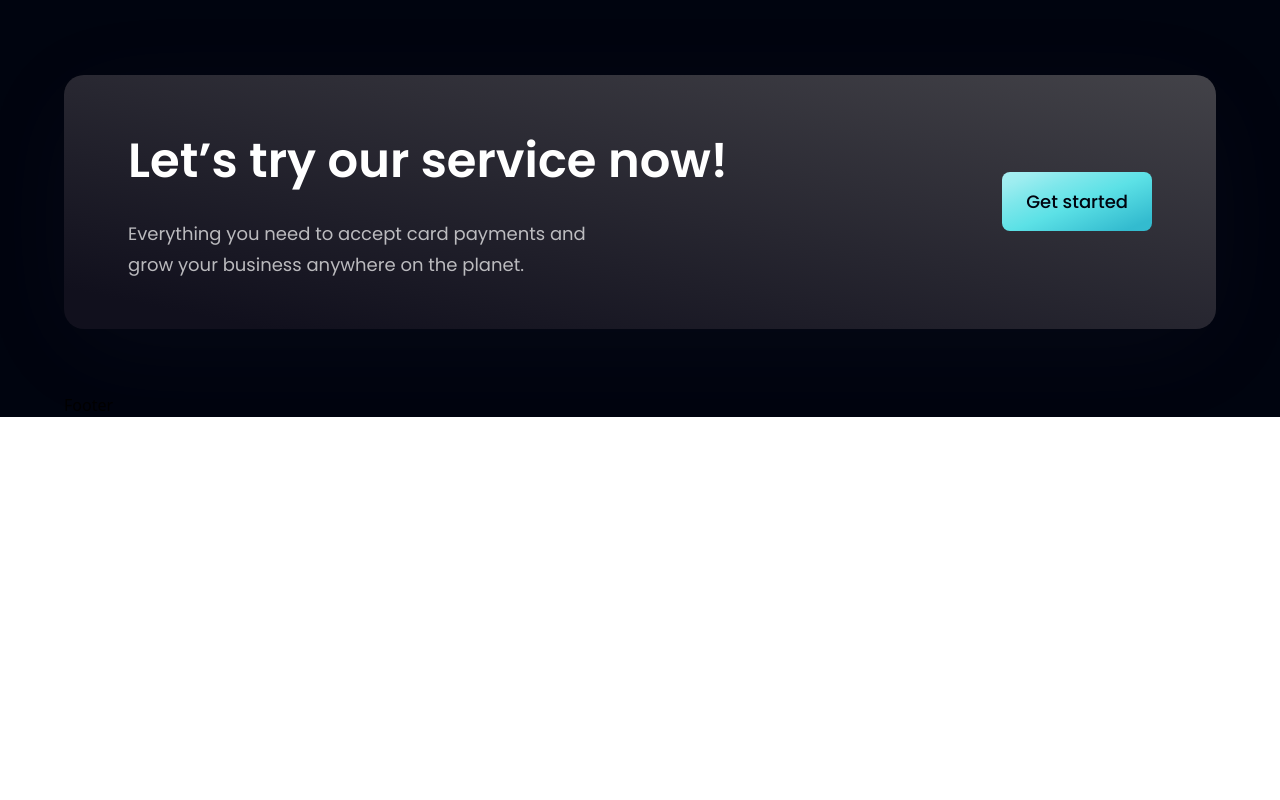
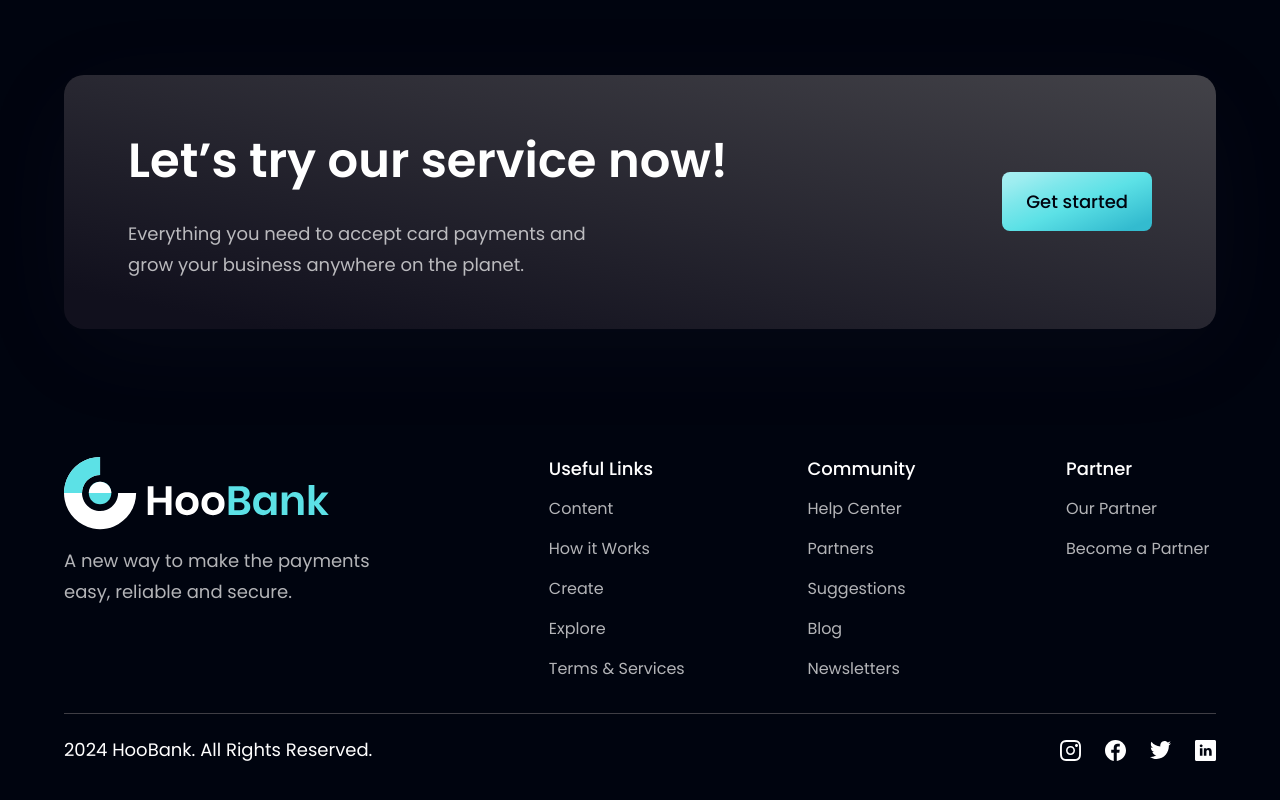
Before and after one commit to ImNotGabo/modern-bank-jsx, a React app: page / in a window 1280 px wide. Shown: the part 4085-4885 px from the top of the page. Before the commit the page ends 4502 px from the top, so only its background shows below. Built offline with nearby package versions, Linux system fonts and the light colour scheme; the HTML template or start-up script is replaced by a standard one.

Commit message:
Footer done

```diff
--- a/src/components/Footer.jsx
+++ b/src/components/Footer.jsx
@@ -1,5 +1,57 @@
-const Footer = () => {
-  return <div>Footer</div>;
-};
+import styles from '../styles';
+import { logo } from '../assets';
+import { footerLinks, socialMedia } from '../constants';
+
+const Footer = () => (
+  <section className={`${styles.flexCenter} ${styles.paddingY} flex-col`}>
+    <div className={`${styles.flexStart} md:flex-row flex-col mb-8 w-full`}>
+      <div className='flex-1 flex flex-col justify-start mr-10'>
+        <img src={logo} alt='Logo' className='w-[266px] h-[72px object-contain' />
+        <p className={`${styles.paragraph} mt-4 max-w-[310px]`}>
+          A new way to make the payments easy, reliable and secure.
+        </p>
+      </div>
+
+      <div className='flex-[1.5] w-full flex flex-row justify-between flex-wrap md:mt-0 mt-10'>
+        {footerLinks.map((footerLink) => (
+          <div key={footerLink.key} className='flex flex-col ss:my-0 my-4 min-w-[150px] '>
+            <h4 className='font-poppins font-medium text-[18px] leading-6 text-white'> {footerLink.title}</h4>
+            <ul className='mt-4 list-none'>
+              {footerLink.links.map((link, index) => (
+                <li
+                  className={`font-poppins font-normal text-[16px] leading-6 text-dimWhite hover:text-secondary cursor-pointer ${
+                    index !== footerLink.links.length - 1 ? 'mb-4' : 'mb-0'
+                  }`}
+                  key={link.name}
+                >
+                  {link.name}
+                </li>
+              ))}
+            </ul>
+          </div>
+        ))}
+      </div>
+    </div>
+
+    <div className='w-full flex justify-between items-center md:flex-row flex-col pt-6 border-t-[#3F3E45] border-t-[1px] '>
+      <p className='font-poppins font-normnal text-[18px] text-center leading-6 text-white'>
+        {new Date().getFullYear()} HooBank. All Rights Reserved.
+      </p>
+
+      <div className='flex flex-row md:mt-0 mt-6'>
+        {socialMedia.map((social, index) => (
+          <img
+            src={social.icon}
+            alt={social.icon}
+            key={social.id}
+            className={`w-[21px] h-[21px] object-contain cursor-pointer ${
+              index !== socialMedia.length - 1 ? 'mr-6' : 'mr-0'
+            }`}
+          />
+        ))}
+      </div>
+    </div>
+  </section>
+);
 
 export default Footer;
```
